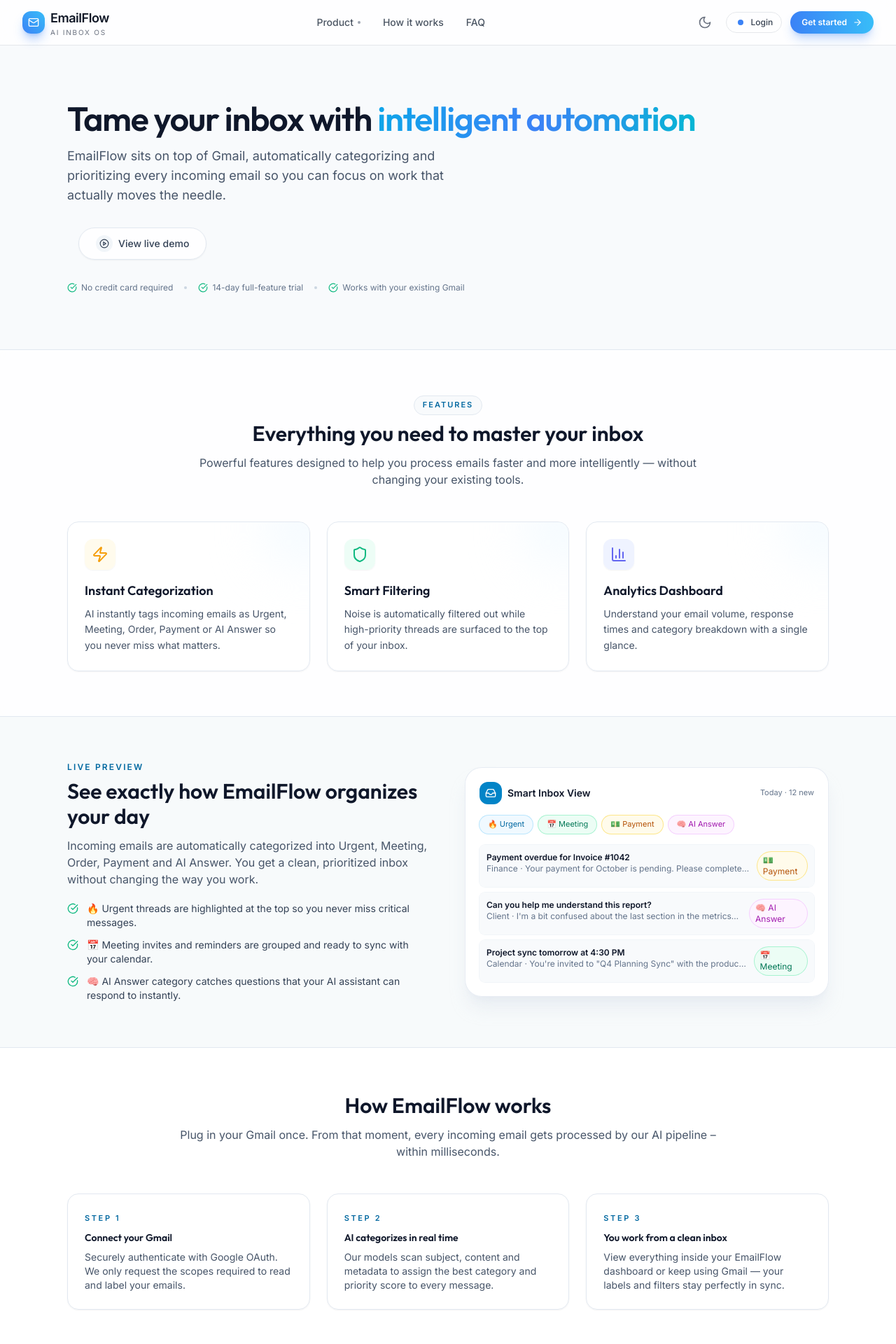
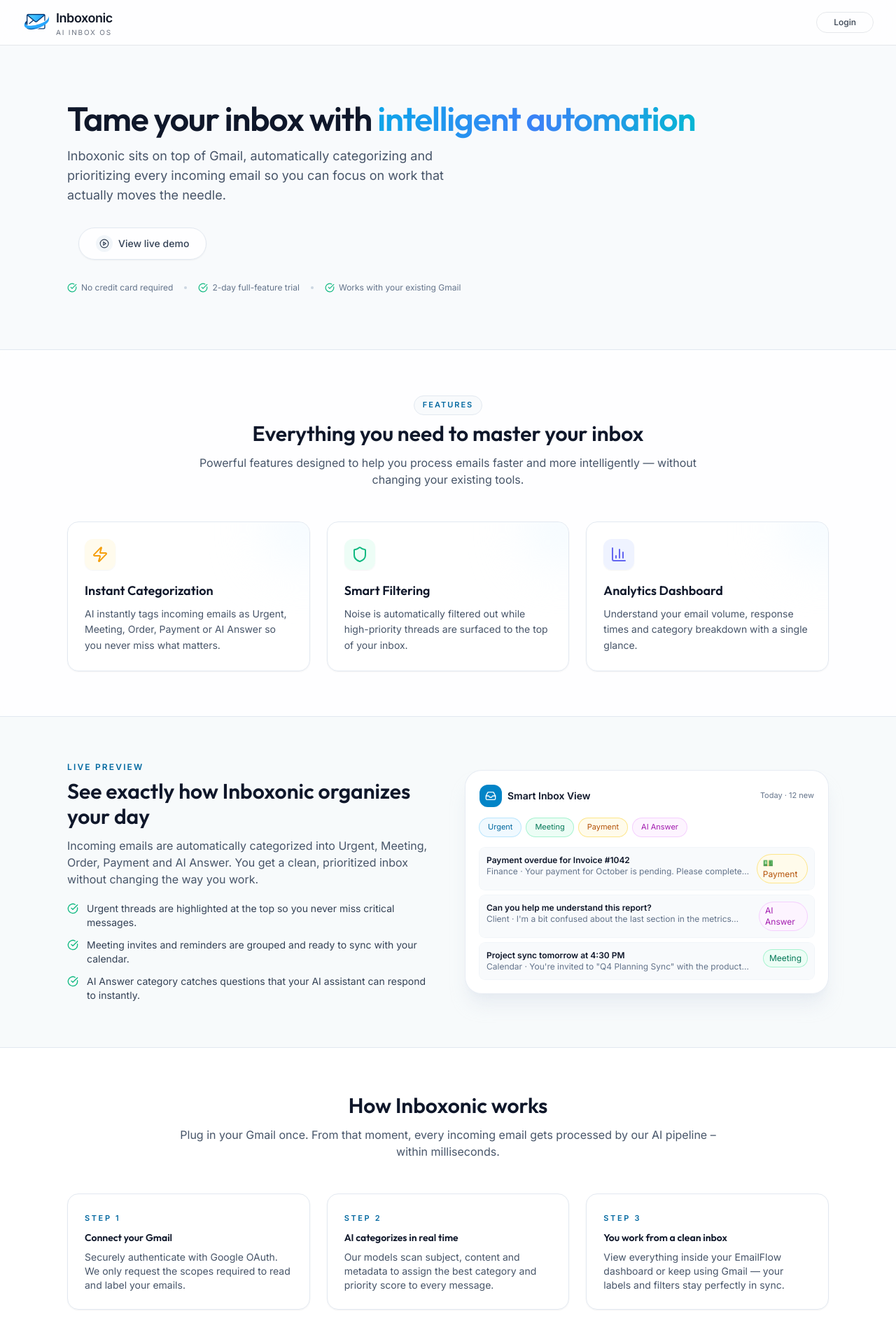
Before and after one commit to RohitChoukiker/automation-email-server, a React (Vite) app in the folder client/: page / in a window 1280 px wide. Shown: the top 1920 px of the page at 70% size. Built offline with nearby package versions, Linux system fonts and the light colour scheme.

Commit message:
update in public

```diff
--- a/client/src/components/LandingPage.tsx
+++ b/client/src/components/LandingPage.tsx
@@ -94,7 +94,7 @@
             </h1>
 
             <p className="mb-8 max-w-xl text-base leading-relaxed text-slate-600 sm:text-lg">
-              EmailFlow sits on top of Gmail, automatically categorizing and
+              Inboxonic sits on top of Gmail, automatically categorizing and
               prioritizing every incoming email so you can focus on work that
               actually moves the needle.
             </p>
@@ -142,7 +142,7 @@
               <span className="hidden h-1 w-1 rounded-full bg-slate-300 sm:inline-block" />
               <div className="flex items-center gap-1.5">
                 <CheckCircle className="h-3.5 w-3.5 text-emerald-500" />
-                <span>14-day full-feature trial</span>
+                <span>2-day full-feature trial</span>
               </div>
               <span className="hidden h-1 w-1 rounded-full bg-slate-300 sm:inline-block" />
               <div className="flex items-center gap-1.5">
@@ -210,7 +210,7 @@
               Live preview
             </p>
             <h2 className="text-3xl font-semibold text-slate-900">
-              See exactly how EmailFlow organizes your day
+              See exactly how Inboxonic organizes your day
             </h2>
             <p className="mt-3 text-sm text-slate-600 sm:text-base">
               Incoming emails are automatically categorized into Urgent, Meeting,
@@ -221,21 +221,21 @@
               <li className="flex gap-3">
                 <CheckCircle className="mt-0.5 h-4 w-4 shrink-0 text-emerald-500" />
                 <span>
-                  🔥 Urgent threads are highlighted at the top so you never miss
+                   Urgent threads are highlighted at the top so you never miss
                   critical messages.
                 </span>
               </li>
               <li className="flex gap-3">
                 <CheckCircle className="mt-0.5 h-4 w-4 shrink-0 text-emerald-500" />
                 <span>
-                  📅 Meeting invites and reminders are grouped and ready to sync
+                   Meeting invites and reminders are grouped and ready to sync
                   with your calendar.
                 </span>
               </li>
               <li className="flex gap-3">
                 <CheckCircle className="mt-0.5 h-4 w-4 shrink-0 text-emerald-500" />
                 <span>
-                  🧠 AI Answer category catches questions that your AI assistant can
+                   AI Answer category catches questions that your AI assistant can
                   respond to instantly.
                 </span>
               </li>
@@ -258,16 +258,16 @@
 
             <div className="mb-4 flex flex-wrap gap-2 text-[11px]">
               <span className="rounded-full bg-sky-50 px-3 py-1 text-sky-700 ring-1 ring-sky-200">
-                🔥 Urgent
+                 Urgent
               </span>
               <span className="rounded-full bg-emerald-50 px-3 py-1 text-emerald-700 ring-1 ring-emerald-200">
-                📅 Meeting
+                 Meeting
               </span>
               <span className="rounded-full bg-amber-50 px-3 py-1 text-amber-700 ring-1 ring-amber-200">
-                💵 Payment
+                 Payment
               </span>
               <span className="rounded-full bg-fuchsia-50 px-3 py-1 text-fuchsia-700 ring-1 ring-fuchsia-200">
-                🧠 AI Answer
+                 AI Answer
               </span>
             </div>
 
@@ -298,7 +298,7 @@
                   </p>
                 </div>
                 <span className="rounded-full bg-fuchsia-50 px-2 py-1 text-fuchsia-700 ring-1 ring-fuchsia-200">
-                  🧠 AI Answer
+                   AI Answer
                 </span>
               </div>
 
@@ -313,7 +313,7 @@
                   </p>
                 </div>
                 <span className="rounded-full bg-emerald-50 px-2 py-1 text-emerald-700 ring-1 ring-emerald-200">
-                  📅 Meeting
+                  Meeting
                 </span>
               </div>
             </div>
@@ -329,7 +329,7 @@
         <div className="mx-auto max-w-6xl px-4 sm:px-6 lg:px-8">
           <div className="mx-auto mb-12 max-w-3xl text-center">
             <h2 className="text-3xl font-semibold text-slate-900">
-              How EmailFlow works
+              How Inboxonic works
             </h2>
             <p className="mt-3 text-sm text-slate-600 sm:text-base">
               Plug in your Gmail once. From that moment, every incoming email gets
@@ -429,7 +429,7 @@
                 Is there a free plan?
               </p>
               <p>
-                We offer a 14-day free trial with all features unlocked so you can
+                We offer a 2-day free trial with all features unlocked so you can
                 see the value before upgrading.
               </p>
             </div>
@@ -441,15 +441,13 @@
       <footer className="border-t border-slate-200 bg-white/90 py-8 backdrop-blur">
         <div className="mx-auto flex max-w-6xl flex-col items-center justify-between gap-6 px-4 text-xs text-slate-500 sm:px-6 md:flex-row lg:px-8">
           <div className="flex items-center gap-2">
-            <div className="flex h-7 w-7 items-center justify-center rounded-xl bg-gradient-to-tr from-sky-500 to-blue-500">
-              <Mail className="h-3.5 w-3.5 text-white" />
-            </div>
+             <img src="/elogo.png" alt="Inboxonic Logo" className="h-10 w-10" />
             <span className="text-sm font-semibold text-slate-900">
-              EmailFlow
+              Inboxonic
             </span>
           </div>
           <div className="flex flex-wrap items-center justify-center gap-3">
-            <span>© 2024 EmailFlow Inc. All rights reserved.</span>
+              <span>© {new Date().getFullYear()} Inboxonic Inc. All rights reserved.</span>
             <span className="hidden h-1 w-1 rounded-full bg-slate-400 md:inline-block" />
             <button className="hover:text-slate-900">Privacy</button>
             <span className="hidden h-1 w-1 rounded-full bg-slate-400 md:inline-block" />
--- a/client/src/components/Navbar.tsx
+++ b/client/src/components/Navbar.tsx
@@ -1,7 +1,7 @@
-import React from 'react';
-import { Mail, ArrowRight, Sun, Moon } from 'lucide-react';
-import { useAuth } from '../context/AuthProvider';
-import { useTheme } from '../context/ThemeContext';
+import React from "react";
+import { Mail, ArrowRight, Sun, Moon } from "lucide-react";
+import { useAuth } from "../context/AuthProvider";
+import { useTheme } from "../context/ThemeContext";
 
 interface NavbarProps {
   onLoginClick: () => void;
@@ -15,19 +15,18 @@
   scrollToSection,
 }) => {
   const { isAuthenticated } = useAuth();
-  const { theme, toggleTheme } = useTheme();
+
 
   return (
     <nav className="sticky top-0 z-30 border-b border-gray-200 bg-white/80 backdrop-blur-xl transition-colors duration-300">
       <div className="mx-auto flex h-16 max-w-7xl items-center justify-between px-4 sm:px-6 lg:px-8">
         {/* Logo */}
         <div className="flex items-center gap-2">
-          <div className="flex h-8 w-8 items-center justify-center rounded-xl bg-gradient-to-tr from-blue-500 to-sky-400 shadow-lg shadow-blue-500/40">
-            <Mail className="h-4 w-4 text-white" />
-          </div>
+          <img src="/elogo.png" alt="Inboxonic Logo" className="h-10 w-10" />
+
           <div className="flex flex-col leading-tight">
             <span className="text-lg font-semibold tracking-tight text-gray-900">
-              EmailFlow
+              Inboxonic{" "}
             </span>
             <span className="text-[10px] uppercase tracking-[0.18em] text-gray-500">
               AI Inbox OS
@@ -35,65 +34,23 @@
           </div>
         </div>
 
-        {/* Center links */}
-        <div className="hidden items-center gap-8 text-sm font-medium text-gray-600 md:flex">
-          <button
-            onClick={() => scrollToSection('features')}
-            className="relative inline-flex items-center gap-1.5 transition hover:text-gray-900"
-          >
-            <span>Product</span>
-            <span className="h-1 w-1 rounded-full bg-gray-400" />
-          </button>
-          <button
-            onClick={() => scrollToSection('how-it-works')}
-            className="transition hover:text-gray-900"
-          >
-            How it works
-          </button>
-          <button
-            onClick={() => scrollToSection('faq')}
-            className="transition hover:text-gray-900"
-          >
-            FAQ
-          </button>
-        </div>
+
 
         {/* Right actions */}
         <div className="flex items-center gap-3">
-          {/* Theme toggle */}
-          <button
-            onClick={toggleTheme}
-            className="rounded-full p-2 text-gray-500 transition-colors hover:text-gray-700"
-            aria-label="Toggle theme"
-          >
-            {theme === 'dark' ? (
-              <Sun className="h-5 w-5" />
-            ) : (
-              <Moon className="h-5 w-5" />
-            )}
-          </button>
+
 
           {/* Login button */}
           {!isAuthenticated && (
             <button
               onClick={onLoginClick}
-              className="hidden items-center rounded-full border border-gray-200 px-3 py-1.5 text-xs font-medium text-gray-700 transition hover:border-gray-300 hover:bg-gray-50 sm:flex"
+              className="hidden items-center rounded-full border border-gray-200 px-6 py-1.5 text-xs font-medium text-gray-700 transition hover:border-gray-300 hover:bg-gray-50 sm:flex"
             >
-              <span className="mr-1.5 inline-flex h-4 w-4 items-center justify-center rounded-full bg-white">
-                <span className="h-2 w-2 rounded-full bg-blue-500" />
-              </span>
+
               Login
             </button>
           )}
 
-          {/* Primary CTA */}
-          <button
-            onClick={onGetStartedClick}
-            className="inline-flex items-center gap-2 rounded-full bg-gradient-to-r from-blue-500 to-sky-400 px-4 py-2 text-xs font-semibold text-white shadow-lg shadow-blue-500/30 transition hover:from-blue-400 hover:to-sky-300"
-          >
-            {isAuthenticated ? 'Go to Dashboard' : 'Get started'}
-            <ArrowRight className="h-3.5 w-3.5" />
-          </button>
         </div>
       </div>
     </nav>
```
Also changed, not shown: client/public/elogo.png (added).
